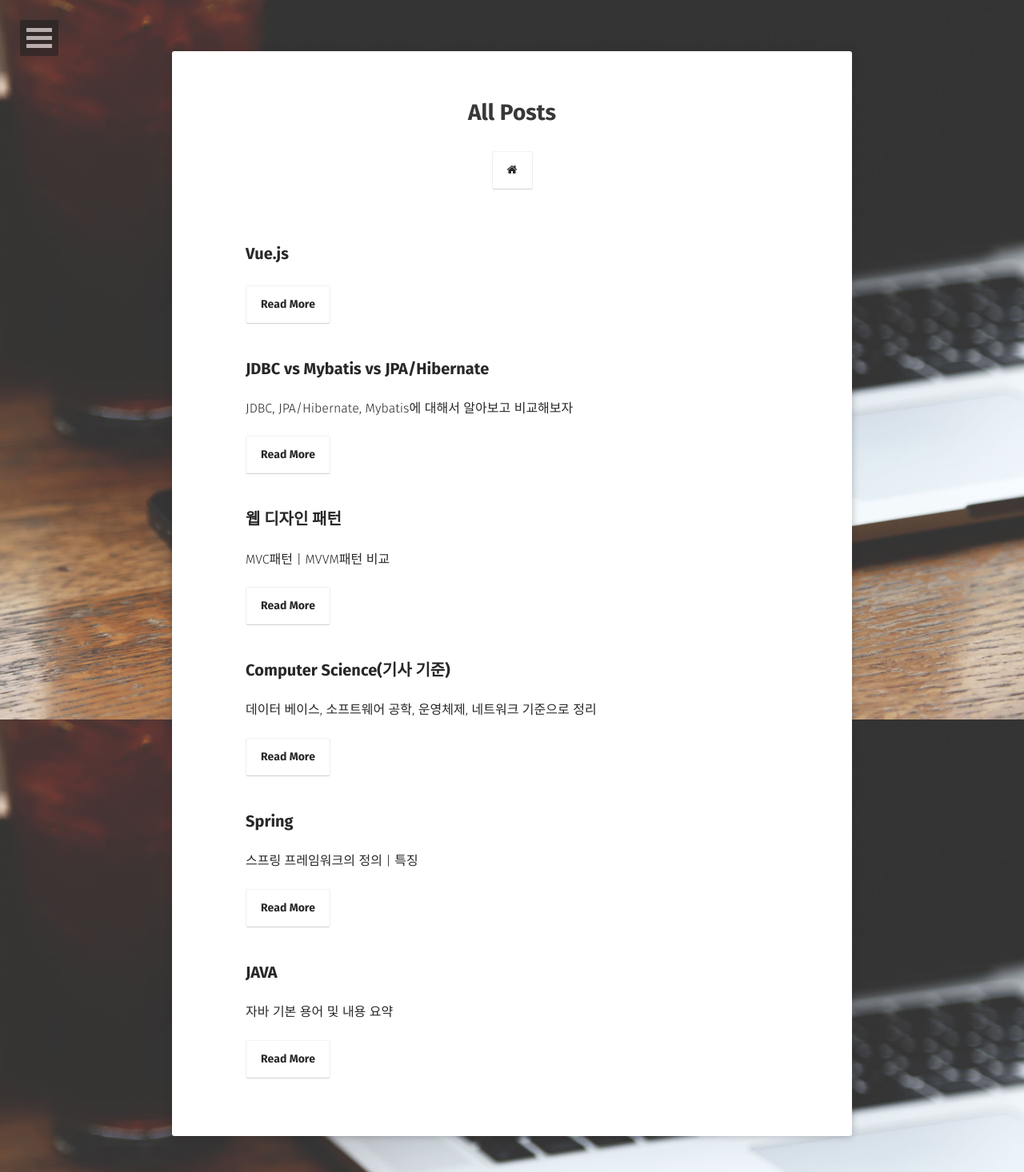
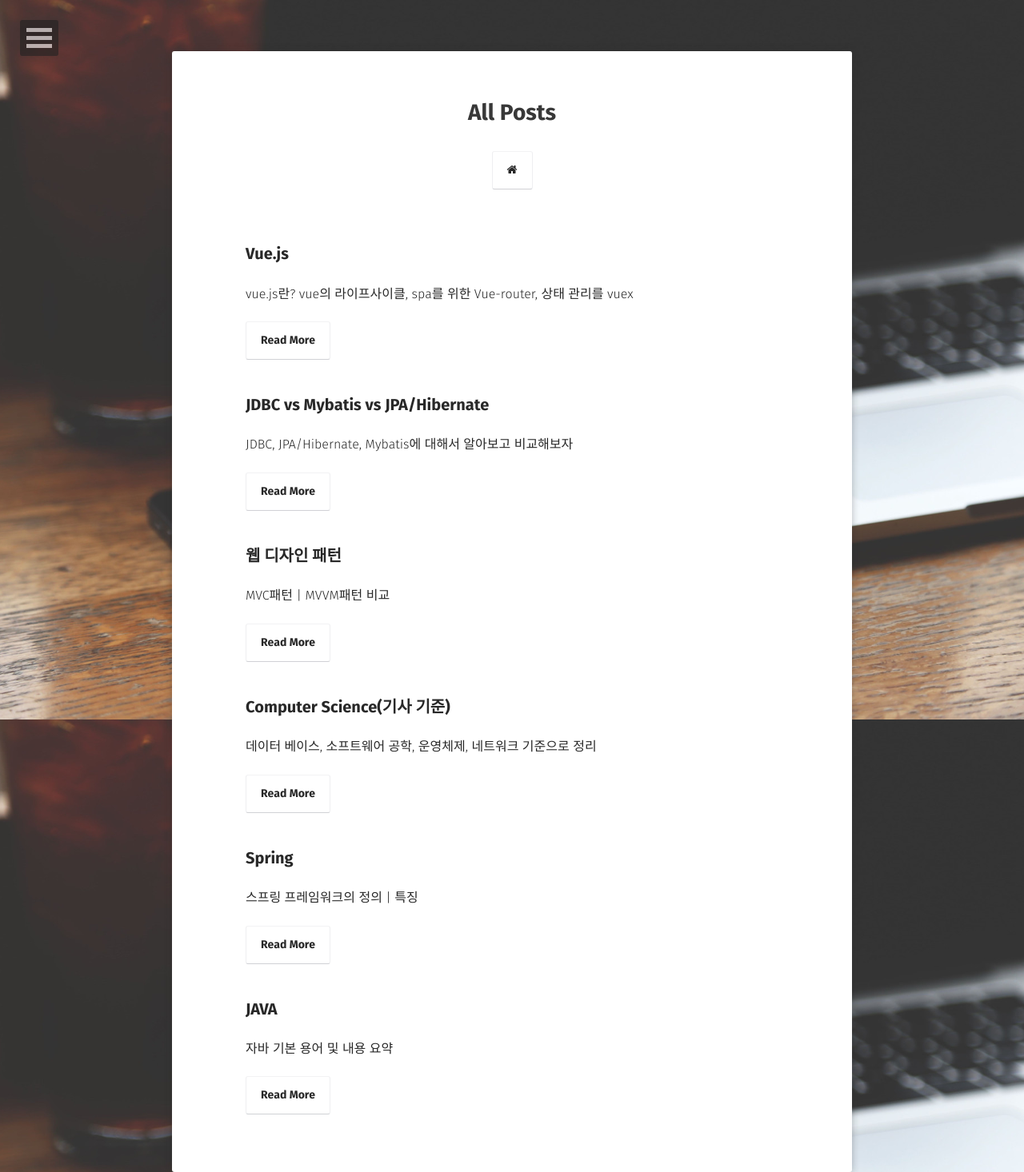
Before and after one commit to limkinam/limkinam.github.io, a Jekyll site: the page built from posts/index.md, in a window 1280 px wide. Shown: the whole page at 80% size. Built offline with Jekyll 4.4.1, drawn with Linux system fonts in a browser that asks for light colours; some web fonts are replaced.

Commit message:
Update 2020-07-01-Vue.md

```diff
--- a/_posts/2020-07-01-Vue.md
+++ b/_posts/2020-07-01-Vue.md
@@ -2,7 +2,7 @@
 layout: post
 title: "Vue.js"
 date: 2020-07-01
-excerpt: ""
+excerpt: "vue.js란? vue의 라이프사이클, spa를 위한 Vue-router, 상태 관리를  vuex"
 tags: [vue]
 comments: true
 ---
```
